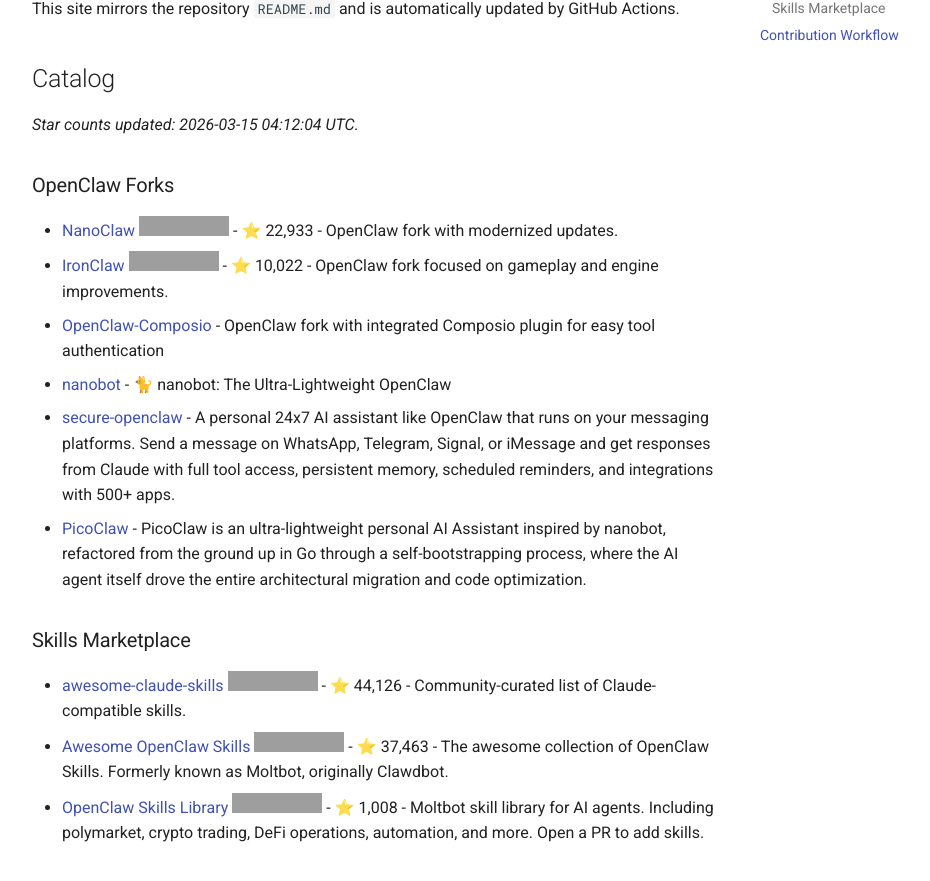
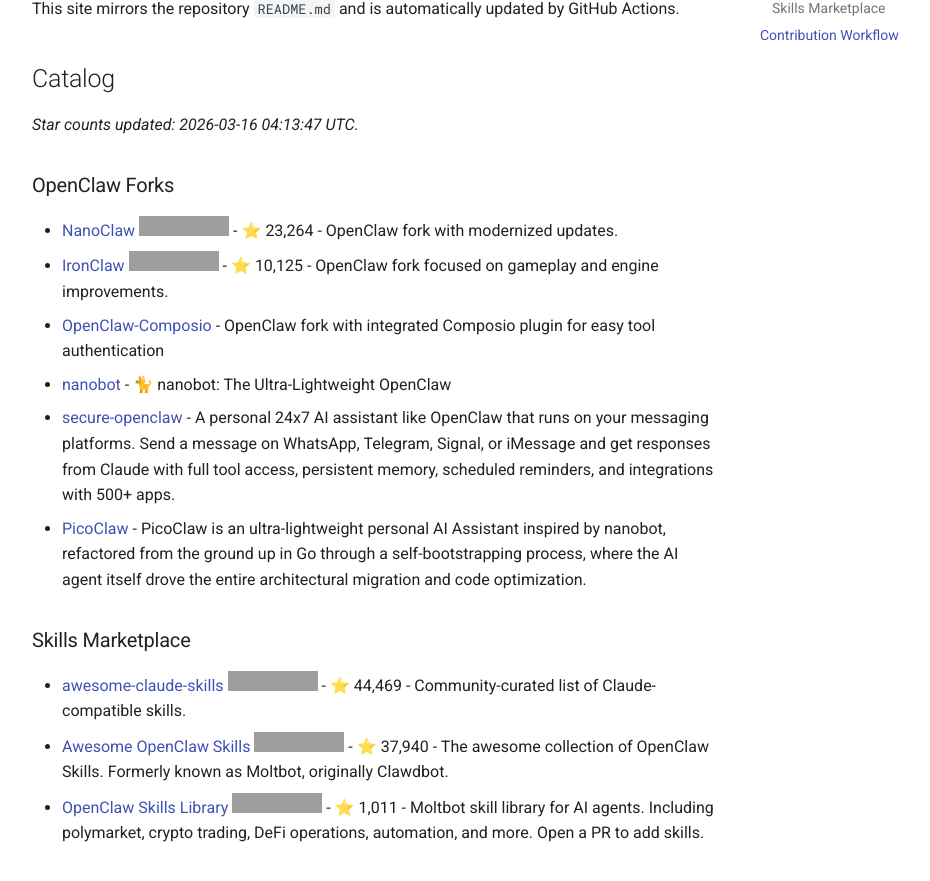
Before and after one commit to andrijdavid/awesome-claw, an MkDocs documentation site: the page built from docs/index.md, in a window 1280 px wide and 1316 px high, cut to the strip 184-1075 px from the top of the window. Shown: the top 881 px of the strip, without its empty margins (264-1194 px from the left). Built offline with MkDocs 1.6.1 and Material for MkDocs 9.7.7, drawn with Linux system fonts in a browser that asks for light colours; comment, search, counter and statistics services are not loaded; grey boxes are pictures that could not be loaded.

Commit message:
chore: update repository stars

```diff
--- a/docs/index.md
+++ b/docs/index.md
@@ -6,12 +6,12 @@ This site mirrors the repository `README.md` and is automatically updated by Git
 
 <!-- BEGIN: GENERATED_REPO_LIST -->
 
-_Star counts updated: 2026-03-15 04:12:04 UTC._
+_Star counts updated: 2026-03-16 04:13:47 UTC._
 
 ### OpenClaw Forks
 
-- [NanoClaw](https://github.com/qwibitai/nanoclaw) ![GitHub Repo stars](https://img.shields.io/github/stars/qwibitai/nanoclaw?style=flat-square) - ⭐ 22,933 - OpenClaw fork with modernized updates.
-- [IronClaw](https://github.com/nearai/ironclaw) ![GitHub Repo stars](https://img.shields.io/github/stars/nearai/ironclaw?style=flat-square) - ⭐ 10,022 - OpenClaw fork focused on gameplay and engine improvements.
+- [NanoClaw](https://github.com/qwibitai/nanoclaw) ![GitHub Repo stars](https://img.shields.io/github/stars/qwibitai/nanoclaw?style=flat-square) - ⭐ 23,264 - OpenClaw fork with modernized updates.
+- [IronClaw](https://github.com/nearai/ironclaw) ![GitHub Repo stars](https://img.shields.io/github/stars/nearai/ironclaw?style=flat-square) - ⭐ 10,125 - OpenClaw fork focused on gameplay and engine improvements.
 - [OpenClaw-Composio](https://github.com/ComposioHQ/openclaw-composio) - OpenClaw fork with integrated Composio plugin for easy tool authentication
 - [nanobot](https://github.com/HKUDS/nanobot) - 🐈 nanobot: The Ultra-Lightweight OpenClaw
 - [secure-openclaw](https://github.com/ComposioHQ/secure-openclaw) - A personal 24x7 AI assistant like OpenClaw that runs on your messaging platforms. Send a message on WhatsApp, Telegram, Signal, or iMessage and get responses from Claude with full tool access, persistent memory, scheduled reminders, and integrations with 500+ apps.
@@ -19,9 +19,9 @@ _Star counts updated: 2026-03-15 04:12:04 UTC._
 
 ### Skills Marketplace
 
-- [awesome-claude-skills](https://github.com/ComposioHQ/awesome-claude-skills) ![GitHub Repo stars](https://img.shields.io/github/stars/ComposioHQ/awesome-claude-skills?style=flat-square) - ⭐ 44,126 - Community-curated list of Claude-compatible skills.
-- [Awesome OpenClaw Skills](https://github.com/VoltAgent/awesome-openclaw-skills) ![GitHub Repo stars](https://img.shields.io/github/stars/VoltAgent/awesome-openclaw-skills?style=flat-square) - ⭐ 37,463 - The awesome collection of OpenClaw Skills. Formerly known as Moltbot, originally Clawdbot.
-- [OpenClaw Skills Library](https://github.com/BankrBot/openclaw-skills) ![GitHub Repo stars](https://img.shields.io/github/stars/BankrBot/openclaw-skills?style=flat-square) - ⭐ 1,008 - Moltbot skill library for AI agents. Including polymarket, crypto trading, DeFi operations, automation, and more. Open a PR to add skills.
+- [awesome-claude-skills](https://github.com/ComposioHQ/awesome-claude-skills) ![GitHub Repo stars](https://img.shields.io/github/stars/ComposioHQ/awesome-claude-skills?style=flat-square) - ⭐ 44,469 - Community-curated list of Claude-compatible skills.
+- [Awesome OpenClaw Skills](https://github.com/VoltAgent/awesome-openclaw-skills) ![GitHub Repo stars](https://img.shields.io/github/stars/VoltAgent/awesome-openclaw-skills?style=flat-square) - ⭐ 37,940 - The awesome collection of OpenClaw Skills. Formerly known as Moltbot, originally Clawdbot.
+- [OpenClaw Skills Library](https://github.com/BankrBot/openclaw-skills) ![GitHub Repo stars](https://img.shields.io/github/stars/BankrBot/openclaw-skills?style=flat-square) - ⭐ 1,011 - Moltbot skill library for AI agents. Including polymarket, crypto trading, DeFi operations, automation, and more. Open a PR to add skills.
 
 <!-- END: GENERATED_REPO_LIST -->
 
```
Also changed, not shown: README.md (+6 -6 lines).
